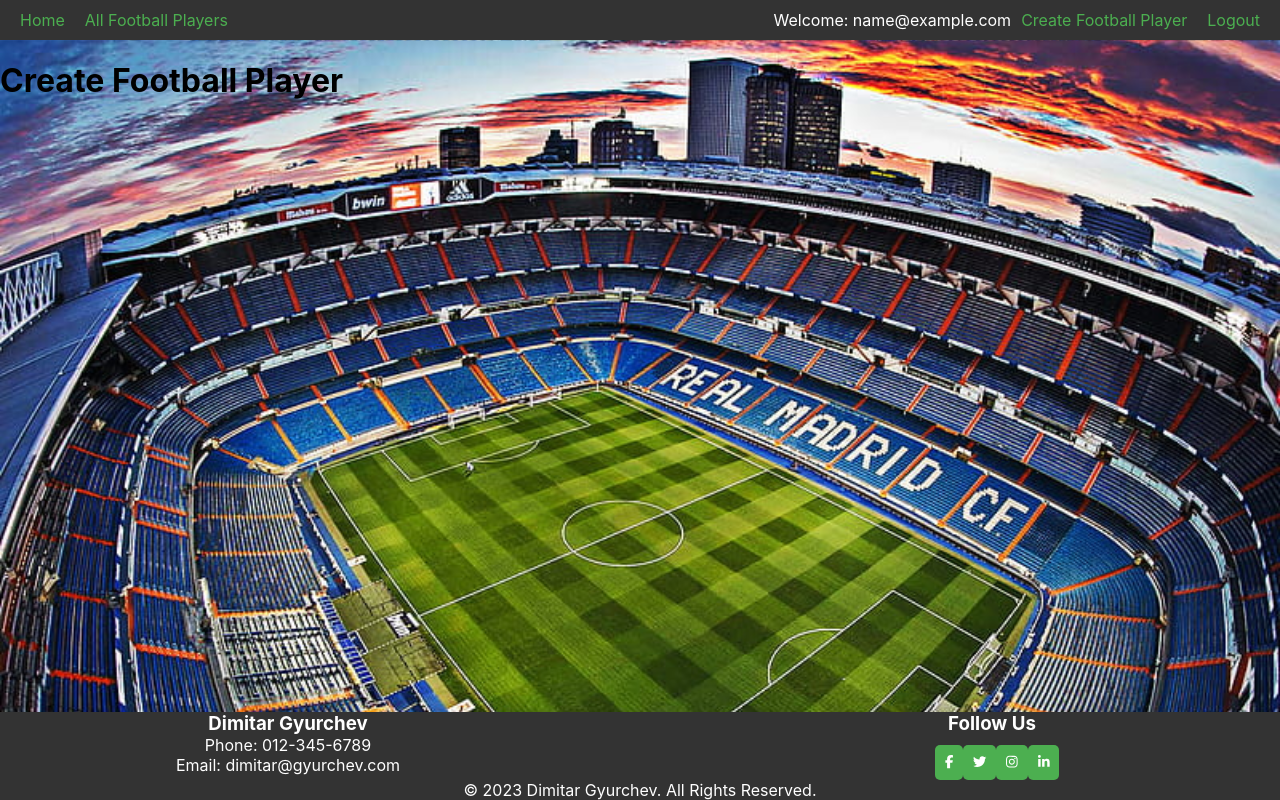
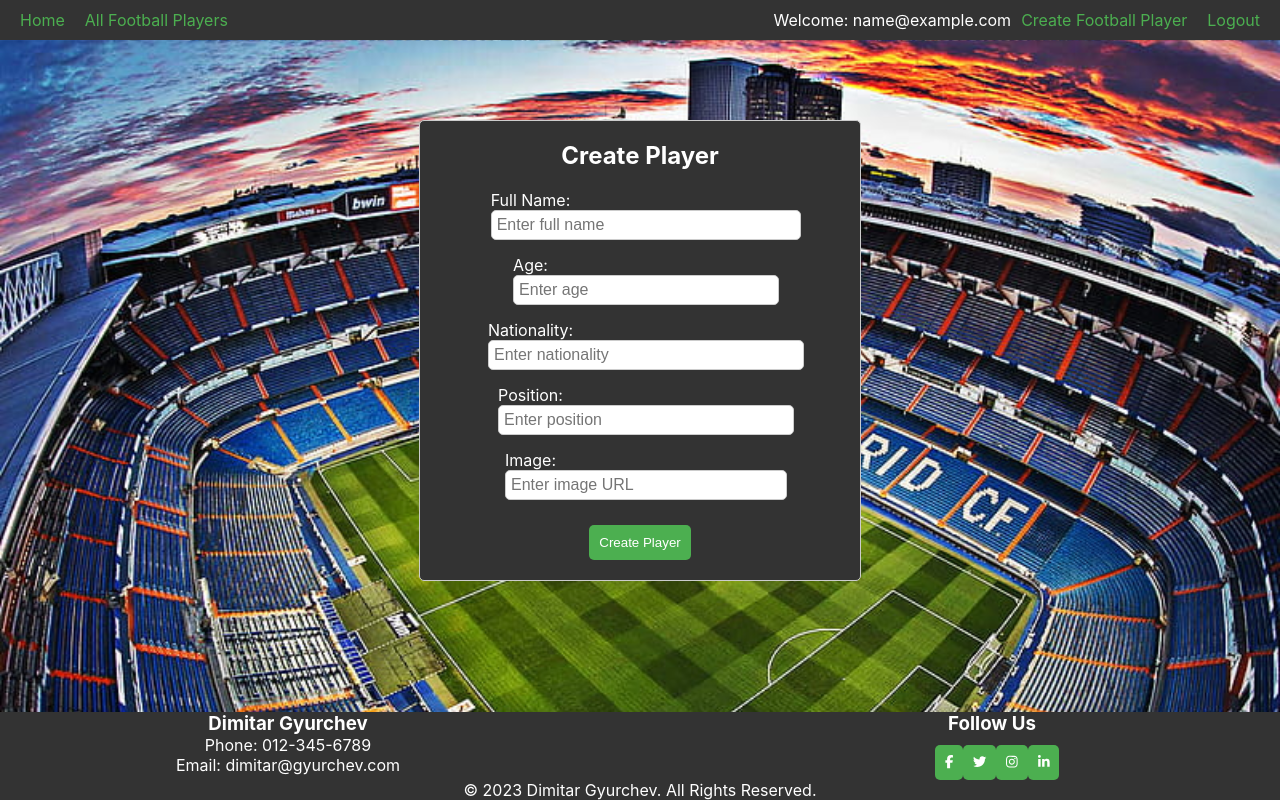
Before and after one commit to DimitarGyurchev/football-players, a React (Create React App) app: page /create in a window 1280 px wide. Built offline with nearby package versions, Linux system fonts and the light colour scheme; no server answers; sample sign-in values are in the browser's storage.

Commit message:
CreateFootballPlayer fixed

```diff
--- a/src/App.js
+++ b/src/App.js
@@ -1,6 +1,7 @@
 import { Routes, Route } from 'react-router-dom';
 
 import { AuthProvider } from './contexts/AuthContext';
+import { FootballPlayerProvider } from './contexts/FootballPlayerContext'
 
 import { Footer } from "./components/Footer/Footer";
 import { Login } from "./components/Login/Login";
@@ -16,6 +17,7 @@
     return (
 
         <AuthProvider>
+            <FootballPlayerProvider>
                 <div className="App">
 
                     <Header />
@@ -44,6 +46,7 @@
                     </main>
                     <Footer />
                 </div >
+            </FootballPlayerProvider>
         </AuthProvider>
 
     );
--- a/src/components/CreateFootballPlayer/CreateFootballPlayer.js
+++ b/src/components/CreateFootballPlayer/CreateFootballPlayer.js
@@ -1,68 +1,43 @@
-// import styles from "./CreateFootballPlayer.css"
-// import { useForm } from '../../hooks/useForm';
+import styles from "./CreateFootballPlayer.css"
+
+import { usePlayerContext } from '../../contexts/FootballPlayerContext';
+import { useForm } from '../../hooks/useForm';
 
 
 export const CreateFootballPlayer = () => {
-    // const [fullName, setFullName] = useState('');
-    // const [age, setAge] = useState('');
-    // const [nationality, setNationality] = useState('');
-    // const [position, setPosition] = useState('');
-    // const [image, setImage] = useState('');
-
-    // const handleFullNameChange = (event) => {
-    //     setFullName(event.target.value);
-    // };
-
-    // const handleAgeChange = (event) => {
-    //     setAge(event.target.value);
-    // };
-
-    // const handleNationalityChange = (event) => {
-    //     setNationality(event.target.value);
-    // };
-
-    // const handlePositionChange = (event) => {
-    //     setPosition(event.target.value);
-    // };
-
-    // const handleImageChange = (event) => {
-    //     setImage(event.target.value);
-    // };
-
-    // const handleSubmit = (event) => {
-    //     event.preventDefault();
-    //     console.log(`Full Name: ${fullName}`);
-    //     console.log(`Age: ${age}`);
-    //     console.log(`Nationality: ${nationality}`);
-    //     console.log(`Position: ${position}`);
-    //     console.log(`Image: ${image}`);
-    // };
+    const { onCreatePlayerSubmit } = usePlayerContext();
+    const { values, changeHandler, onSubmit } = useForm({
+        fullName: '',
+        age: '',
+        nationality: '',
+        position: '',
+        imageUrl: ''
+    }, onCreatePlayerSubmit);
 
     return (
-        <h1>Create Football Player</h1>
-        // <form className={styles.form} onSubmit={handleSubmit}>
-        //     <h2 className={styles.heading}>Create Player</h2>
-        //     <label className={styles.label}>
-        //         Full Name:
-        //         <input className={styles.input} type="text" value={fullName} onChange={handleFullNameChange} placeholder="Enter full name" />
-        //     </label>
-        //     <label className={styles.label}>
-        //         Age:
-        //         <input className={styles.ageInput} type="number" value={age} onChange={handleAgeChange} placeholder="Enter age" />
-        //     </label>
-        //     <label className={styles.label}>
-        //         Nationality:
-        //         <input className={styles.input} type="text" value={nationality} onChange={handleNationalityChange} placeholder="Enter nationality" />
-        //     </label>
-        //     <label className={styles.label}>
-        //         Position:
-        //         <input className={styles.input} type="text" value={position} onChange={handlePositionChange} placeholder="Enter position" />
-        //     </label>
-        //     <label className={styles.label}>
-        //         Image:
-        //         <input className={styles.input} type="text" value={image} onChange={handleImageChange} placeholder="Enter image URL" />
-        //     </label>
-        //     <button className={styles.button} type="submit">Create Player</button>
-        // </form>
+        <form className={styles.form} method="post" onSubmit={onSubmit}>
+            <h2 className={styles.heading}>Create Player</h2>
+            <label className={styles.label}>
+                Full Name:
+                <input className={styles.input} value={values.fullName} onChange={changeHandler} type="text" id="fullName" name="fullName" placeholder="Enter full name" />
+            </label>
+            <label className={styles.label}>
+                Age:
+                <input className={styles.ageInput} value={values.age} onChange={changeHandler} type="number" id="age" name="age" placeholder="Enter age" />
+            </label>
+            <label className={styles.label}>
+                Nationality:
+                <input className={styles.input} value={values.nationality} onChange={changeHandler} type="text" id="nationality" name="nationality" placeholder="Enter nationality" />
+            </label>
+            <label className={styles.label}>
+                Position:
+                <input className={styles.input} value={values.position} onChange={changeHandler} type="text" id="position" name="position" placeholder="Enter position" />
+            </label>
+            <label className={styles.label}>
+                Image:
+                <input className={styles.input} value={values.imageUrl} onChange={changeHandler} type="text" id="imageUrl" name="imageUrl" placeholder="Enter image URL" />
+            </label>
+            <button className={styles.button} type="submit" value="Create Player">Create Player</button>
+        </form>
     );
 }
--- a/src/contexts/FootballPlayerContext.js
+++ b/src/contexts/FootballPlayerContext.js
@@ -52,7 +52,7 @@
     };
 
     return (
-        <FootballPlayerContext.Provider values={contextValues}>
+        <FootballPlayerContext.Provider value={contextValues}>
             {children}
         </FootballPlayerContext.Provider>
     );
--- a/src/services/footballPlayerService.js
+++ b/src/services/footballPlayerService.js
@@ -14,7 +14,7 @@
     }
 
     const getOne = async (playerId) => {
-        const result = await request.get(`${url}/${gameId}`);
+        const result = await request.get(`${url}/${playerId}`);
 
         return result;
     }
```
Lines whose indentation alone changed are shown as unchanged.
